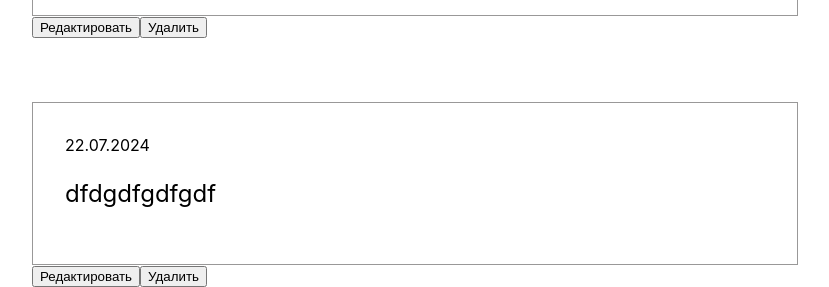
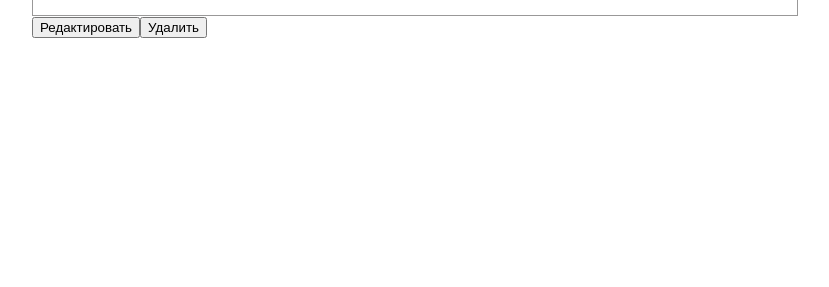
Before and after one commit to Dumacuk1993/test_auto_push, a React (Create React App) app: page / in a window 1280 px wide. Shown: the part 1944-2231 px from the top of the page, without its empty margins (225-1054 px from the left). After the commit the page ends 1982 px from the top, so only its background shows below. Built offline with nearby package versions, Linux system fonts and the light colour scheme.

Commit message:
Auto-commit

```diff
--- a/server.js
+++ b/server.js
@@ -122,14 +122,14 @@ app.put('/update-data/:id', (req, res) => {
 });
 
 app.delete('/delete-data/:id', (req, res) => {
-  const id = parseInt(req.params.id, 10);
+  // const id = parseInt(req.params.id, 10);
 
   readDataFromFile((err, currentData) => {
     if (err) {
       return res.status(500).send('Error reading file');
     }
 
-    const newData = currentData.filter(item => item.id !== id);
+    const newData = currentData.filter(item => item.id !== req.params.id);
 
     if (newData.length === currentData.length) {
       return res.status(404).send('Data not found');
--- a/src/data.js
+++ b/src/data.js
@@ -6,14 +6,6 @@ const dataNews = [
     "logo": "",
     "title": "Заголов статьи 1",
     "image": "https://img1.akspic.ru/attachments/crops/1/4/9/1/3/131941/131941-banff-park-pustynya-nacionalnyj_park-gornyj_relef-2560x1440.jpg"
-  },
-  {
-    "id": "55ce0d47-b47c-44cc-afa9-04bf3c6a1099",
-    "html_template": "<p>dfdgdfgdfgdf</p>",
-    "date": "22.07.2024",
-    "logo": "",
-    "title": "",
-    "image": ""
   }
 ];
 
```
